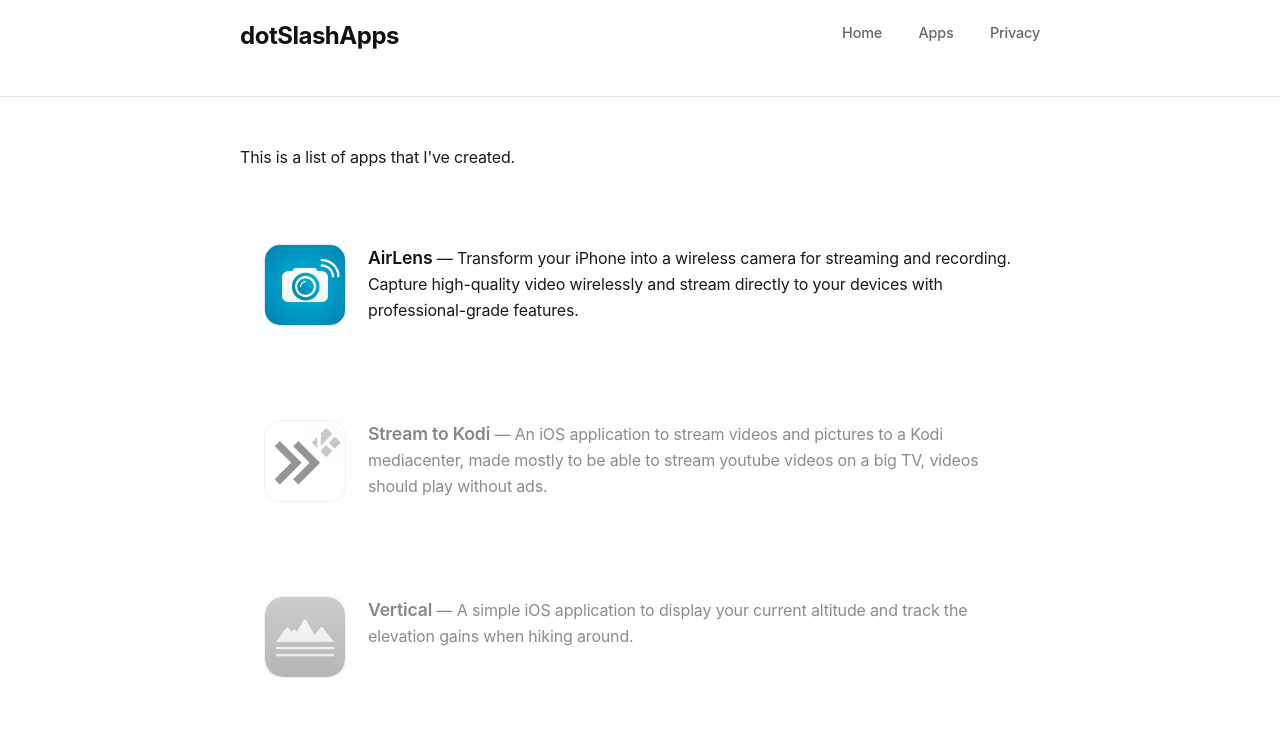
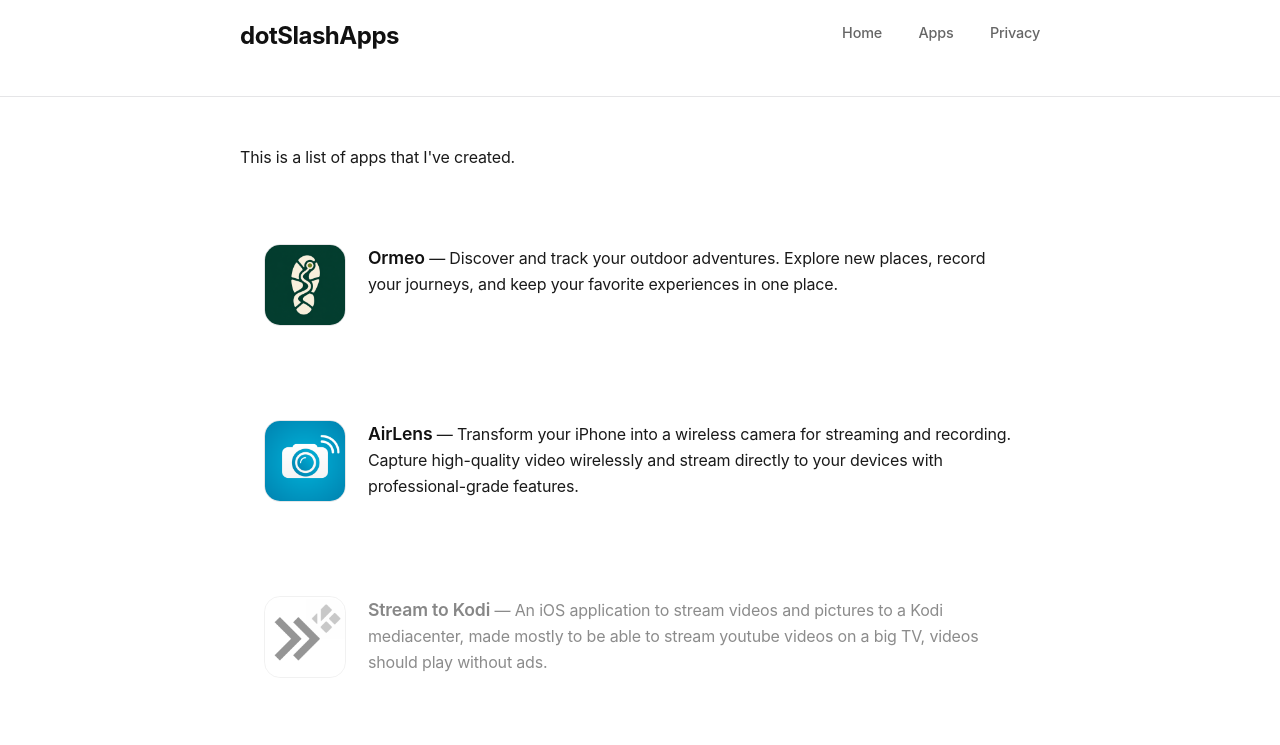
Before and after one commit to dotslashapps/dotslashapps.github.io, a plain HTML site: page apps/index.html in a window 1280 px wide. Shown: the top 745 px of the page. Drawn offline with Linux system fonts and the light colour scheme.

Commit message:
Update index.html

```diff
--- a/apps/index.html
+++ b/apps/index.html
@@ -44,6 +44,20 @@
           <p>This is a list of apps that I've created.
             <br /><br />
           </p>
+
+          <!-- Ormeo - Active App -->
+          <div class="work-item active">
+            <div class="work-bubble">
+              <a href="https://apps.apple.com/it/app/ormeo/id6808748415">
+                <img src="/assets/img/apps/ormeo.png" alt="Ormeo" />
+              </a>
+            </div>
+            <span class="work-text">
+              <strong>Ormeo</strong>
+              &mdash;
+              Discover and track your outdoor adventures. Explore new places, record your journeys, and keep your favorite experiences in one place.
+            </span>
+          </div>
 
           <!-- AirLens - Active App -->
           <div class="work-item active">
```
